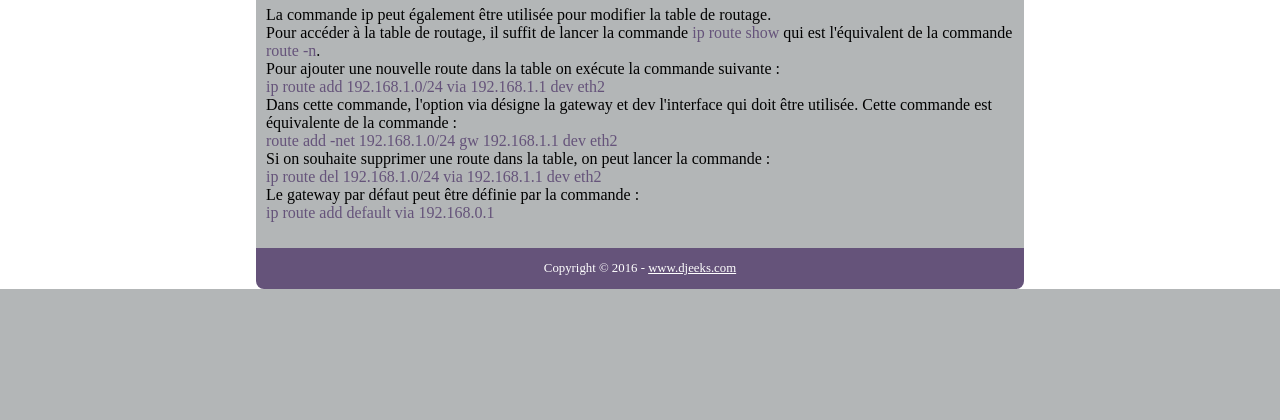
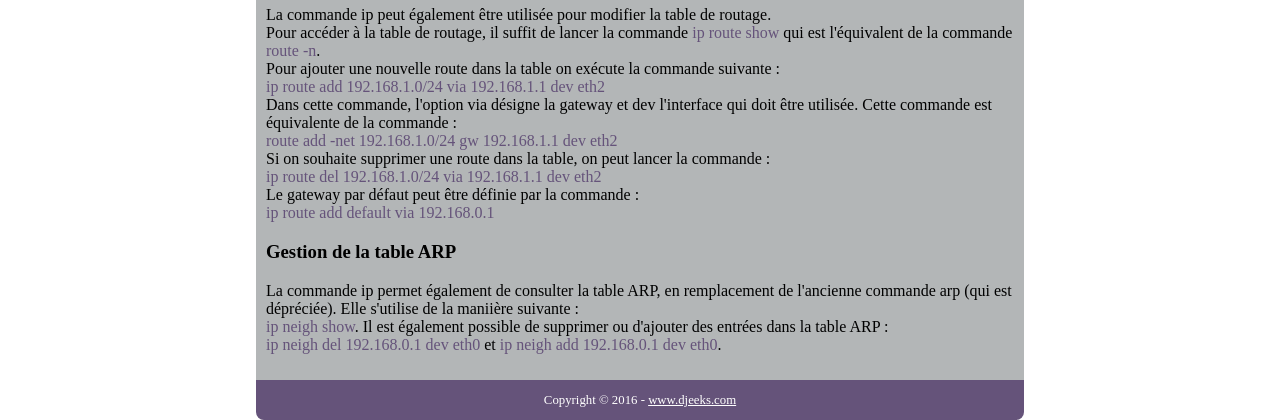
Before and after one commit to djeeks/www.djeeks.com, a PHP site: page /ip.php in a window 1280 px wide. Shown: the part 860-1280 px from the top of the page. Before the commit the page ends 1149 px from the top, so only its background shows below. Run offline with PHP 8.4, Linux system fonts and the light colour scheme.

Commit message:
feat: Add ip neigh command

```diff
--- a/ip.php
+++ b/ip.php
@@ -10,7 +10,6 @@
 	<h3>Informations sur les interfaces réseau</h3>
 
 	<p>
-
 		Initialement, pour connaître des interfaces réseau disponibles sur une machine, on pouvait utiliser la commande <span>ifconfig</span>. Cependant, cette commande étant passée en statut ''deprecated'', nous allons voir comment la commande ip peut la remplacer :
 
 		Pour obtenir des informations sur les interfaces réseau, il existe deux commandes :<br />
@@ -20,13 +19,11 @@
 		</ul>
 
 		Pour afficher des informations supplémentaires, notamment relatives aux trafic entrants ou sortants, il est possible d'utiliser des arguments : <span>ip -s l show dev eth0</span>.<br />
-
 	</p>
 
 	<h3>Gérer les interfaces réseau</h3>
 
 	<p>
-
 		Lorsque les interfaces réseau sont bien configurées via le fichier /etc/network/interfaces, on peut les activer avec la commande <span>ip link set eth0 up</span>.<br />
 		Il est également possible de les désactiver via <span>ip link set eth0 down</span>.<br />
 
@@ -35,13 +32,11 @@
 		Attention : Pour cette dernière commande, comme pour <span>ifconfig eth0 192.168.0.10 netmask 255.255.255.0</span>, les informations seront perdues lors du redémarrage de la machine, si elles ne sont pas enregistrées dans /etc/network/interfaces.<br/>
 
 		Enfin, la commande ip permet de modifier le nom d'une interface réseau : <span>ip link set dev eth0 name mon_interface</span>.<br />
-
 	</p>
 
 	<h3>Gestion de la table de routage</h3>
 
 	<p>
-
 		La commande ip peut également être utilisée pour modifier la table de routage.<br />
 		Pour accéder à la table de routage, il suffit de lancer la commande <span>ip route show</span> qui est l'équivalent de la commande <span>route -n</span>.<br />
 
@@ -55,8 +50,16 @@
 
 		Le gateway par défaut peut être définie par la commande :<br />
 		<span>ip route add default via 192.168.0.1</span><br />
+	</p>
 
-	</p>
+  <h3>Gestion de la table ARP</h3>
+
+  <p>
+    La commande ip permet également de consulter la table ARP, en remplacement de l'ancienne commande arp (qui est dépréciée). Elle s'utilise de la maniière suivante :<br />
+    <span>ip neigh show</span>.
+    Il est également possible de supprimer ou d'ajouter des entrées dans la table ARP :<br />
+    <span>ip neigh del 192.168.0.1 dev eth0</span> et <span>ip neigh add 192.168.0.1 dev eth0</span>.
+  </p>
 
 </section>
 
```
